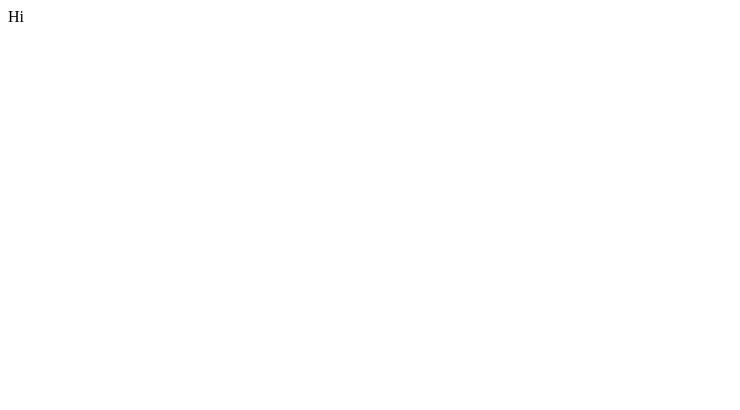
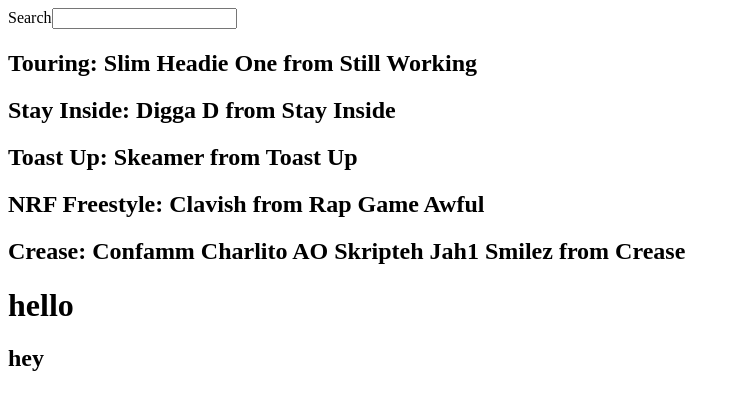
Before and after one commit to retroclouds/spotifyproject, a React (Create React App) app: page / in a window 1280 px wide. Shown: the top 410 px of the page, without its empty margins (0-740 px from the left). Built offline with nearby package versions, Linux system fonts and the light colour scheme.

Commit message:
started working on search bar component with mock song data

```diff
--- a/src/App.js
+++ b/src/App.js
@@ -1,3 +1,9 @@
+import {SearchBar} from "./Components/SearchBar/SearchBar"
+
 export default function App(){
-  return "Hi"
+  return (
+    <div>
+      <SearchBar />
+    </div>
+  )
 }
--- /dev/null
+++ b/src/Components/Results/results.js
@@ -0,0 +1,9 @@
+export default function Results () {
+    return (
+        <div>
+            <h1>hello</h1>
+            <h2>hey</h2>
+            <h2></h2>
+        </div>
+    )
+}
--- /dev/null
+++ b/src/Components/SearchBar/SearchBar.js
@@ -0,0 +1,62 @@
+import React, { useState } from "react"
+import Results from "../Results/results"
+
+
+const songs = [
+    {
+        title: "Touring",
+        artists: ["Slim", "Headie One"],
+        album: "Still Working"
+    },
+    {
+        title: "Stay Inside",
+        artists: ["Digga D"],
+        album: "Stay Inside"
+    },
+    {
+        title: "Toast Up",
+        artists: ["Skeamer"],
+        album: "Toast Up"
+    },
+
+    {
+        title: "NRF Freestyle",
+        artists: ["Clavish"],
+        album: "Rap Game Awful"
+    },
+
+    {
+        title: "Crease",
+        artists: ["Confamm Charlito", "AO", "Skripteh", "Jah1", "Smilez"],
+        album: "Crease"
+    }
+]
+
+
+
+
+
+export function SearchBar() {
+
+    const [text, setText] = useState("")
+
+    function handleChange({target}){
+        setText(target.value)
+    }
+
+
+    return (
+        <>
+          <label htmlFor="songSearch">Search</label>
+          <input name="songSearch" type="text" id="songSearch" value={text} onChange={handleChange}></input>
+          <h1>{text}</h1>
+          {songs.map((song, key) => (
+            <h2>{song.title}: {song.artists.join(" ")} from {song.album}</h2>
+          ))}
+          <div>
+            <Results />
+          </div>
+        </>
+
+    )
+}
```
Also changed, not shown: src/songData/songData.js (added).
